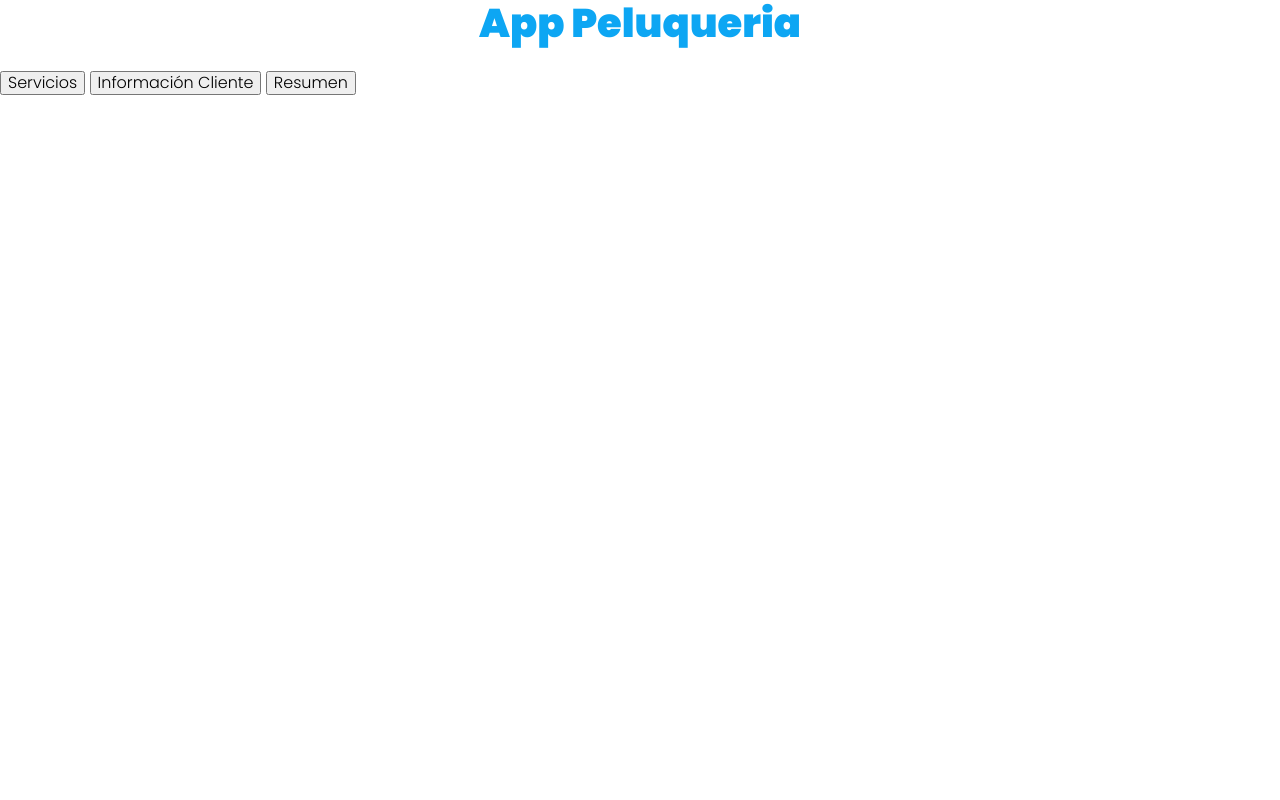
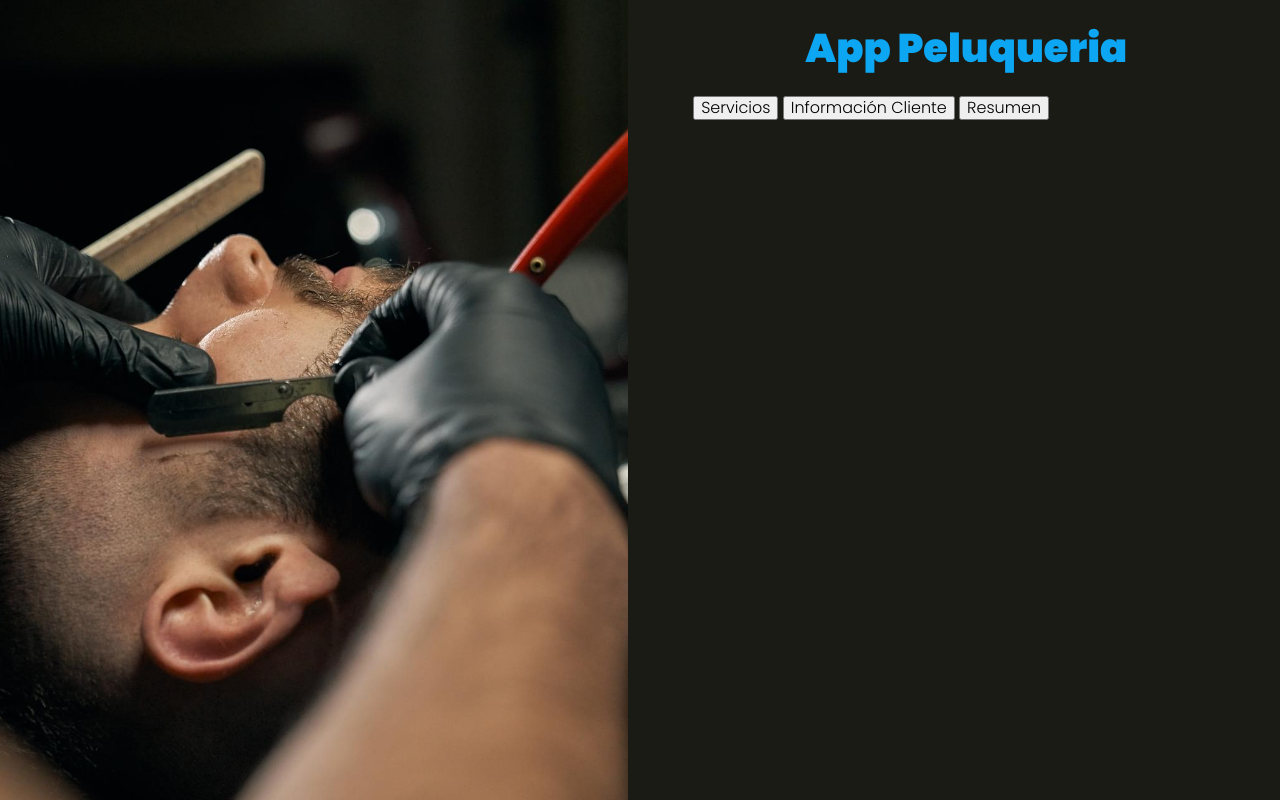
Before and after one commit to ArcoDev/App-Salon, a website: page index.html in a window 1280 px wide. Drawn offline with Linux system fonts and the light colour scheme.

Commit message:
Diseño del body y estructura de las 2 priemeras cols

```diff
--- a/src/scss/app.scss
+++ b/src/scss/app.scss
@@ -3,3 +3,4 @@
 @import 'base/utilidades';
 @import 'base/mixins';
 @import 'base/globales';
+@import 'layout/UI';
--- a/src/scss/base/_globales.scss
+++ b/src/scss/base/_globales.scss
@@ -8,6 +8,8 @@ html {
 body {
     font-family: $fuente_principal;
     font-size: 1.6rem;
+    background-color: $negro;
+
 }
 p {
     color: $blanco;
--- /dev/null
+++ b/src/scss/layout/_UI.scss
@@ -0,0 +1,21 @@
+.contenedor-estetica {
+    @include tablet {
+        height: 100vh;
+        @include grid(2, $separacion / 2);
+    }
+    .imagen {
+        height: 30rem;
+        background-image: url(../img/1.jpg);
+        background-size: cover;
+        background-position: center center;
+        background-repeat: no-repeat;
+        @include tablet {
+            height: auto;
+        }
+    }
+}
+.app {
+    width: 95%;
+    margin: 0 auto;
+    padding: $separacion / 2;
+}
```
Also changed, not shown: build/css/app.css, 1 other file.
